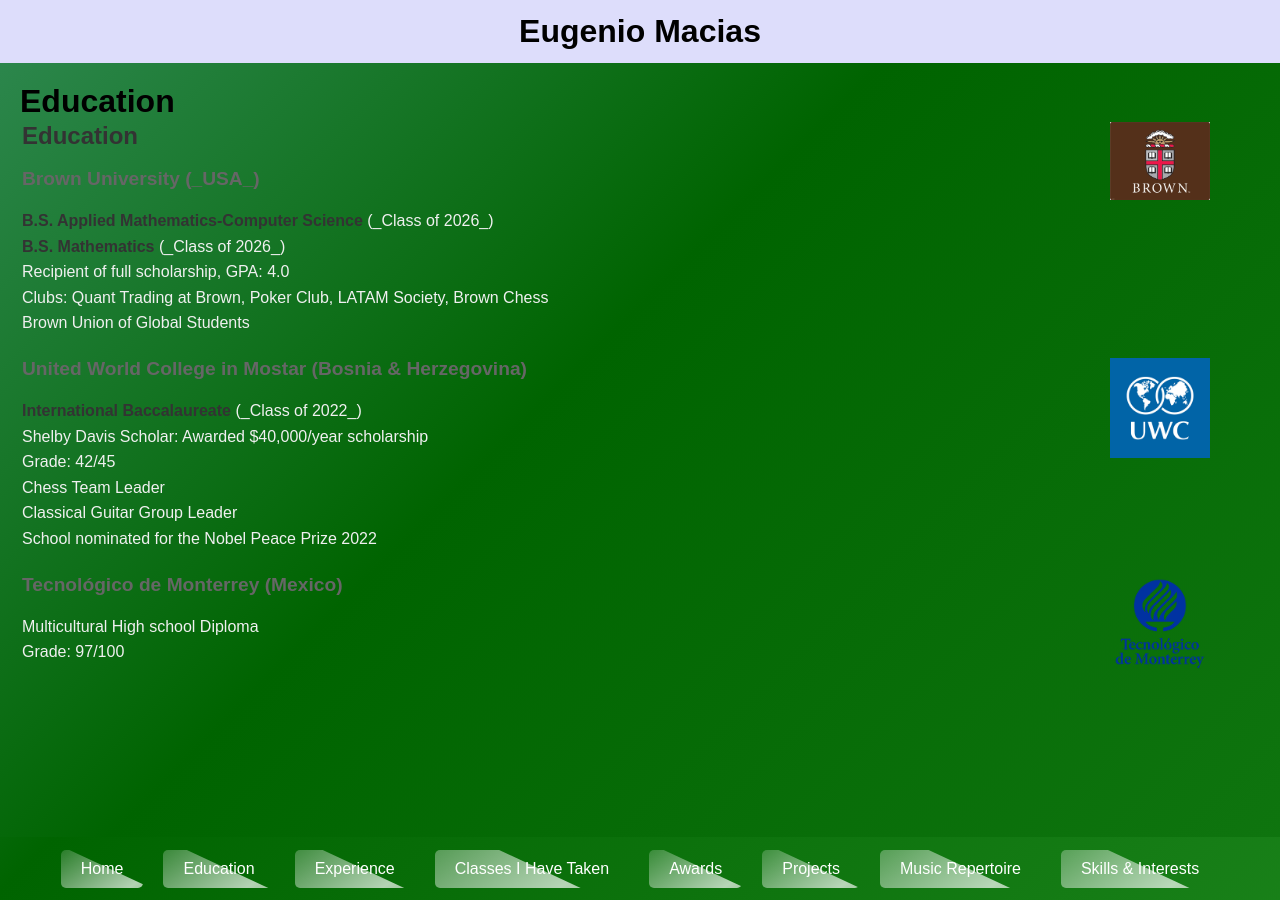
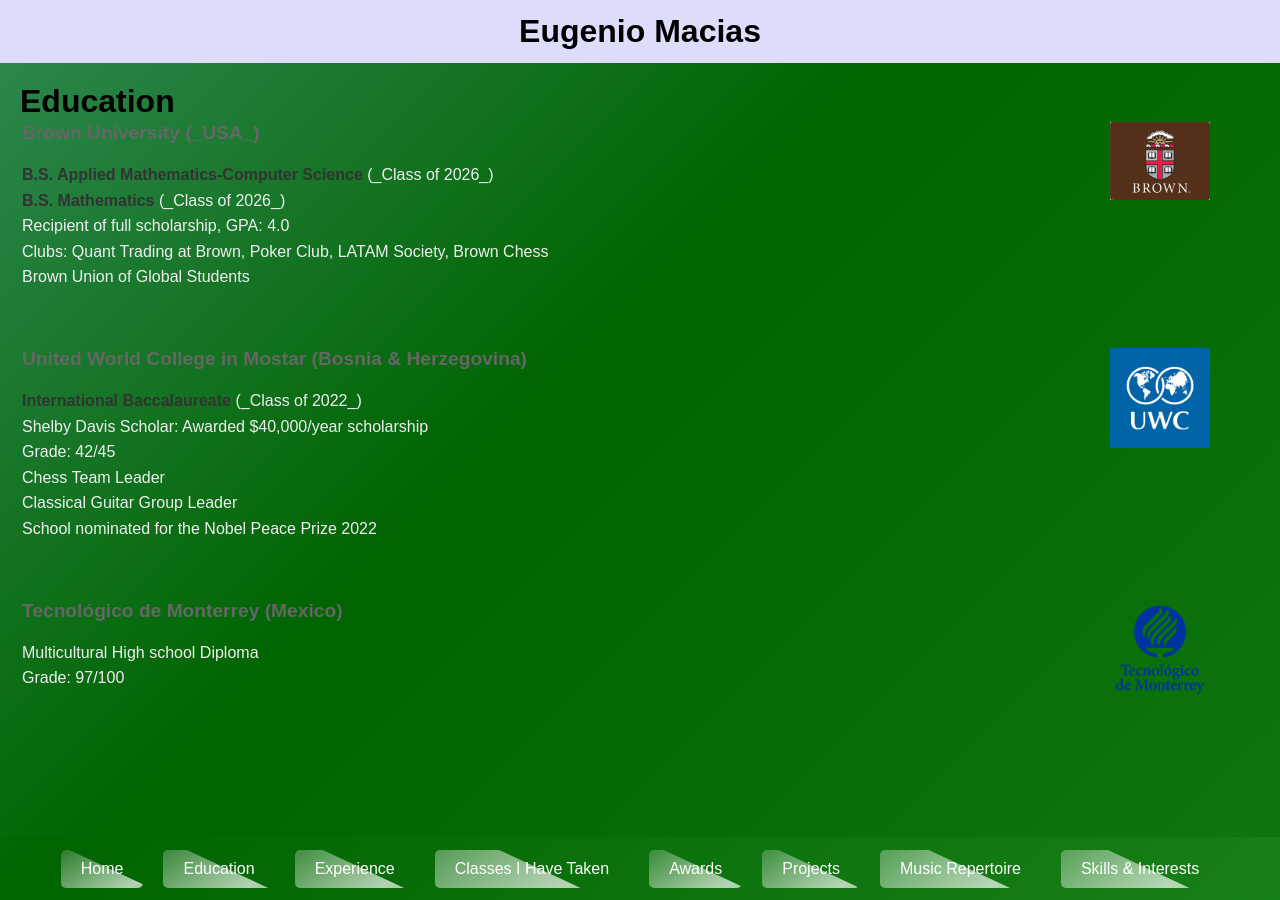
Before and after one commit to xXElGenio0203Xx/eugenio-macias.github.io, a Jekyll site: the page built from education.md, in a window 1280 px wide. Built offline with Jekyll 4.4.1, drawn with Linux system fonts in a browser that asks for light colours; some web fonts are replaced.

Commit message:
Update education.md

```diff
--- a/education.md
+++ b/education.md
@@ -9,14 +9,13 @@ title: Education
   <tr>
     <td style="vertical-align:top;">
 
-      <h2>Education</h2><br>
 
       <h3 style="font-weight: bold;">Brown University (_USA_)</h3><br>
       <p><strong>B.S. Applied Mathematics-Computer Science</strong> (_Class of 2026_)<br>
       <strong>B.S. Mathematics</strong> (_Class of 2026_)<br>
       Recipient of full scholarship, GPA: 4.0<br>
       Clubs: Quant Trading at Brown, Poker Club, LATAM Society, Brown Chess<br>
-      Brown Union of Global Students<br></p>
+      Brown Union of Global Students<br></p><br><br>
 
     </td>
     <td style="vertical-align:top; text-align:right;">
@@ -32,7 +31,7 @@ title: Education
       Grade: 42/45<br>
       Chess Team Leader<br>
       Classical Guitar Group Leader<br>
-      School nominated for the Nobel Peace Prize 2022<br></p>
+      School nominated for the Nobel Peace Prize 2022<br></p><br><br>
 
     </td>
     <td style="vertical-align:top; text-align:right;">
@@ -44,7 +43,7 @@ title: Education
 
       <h3 style="font-weight: bold;">Tecnológico de Monterrey (Mexico)</h3><br>
       <p>Multicultural High school Diploma<br>
-      Grade: 97/100<br></p>
+      Grade: 97/100<br></p><br>
 
     </td>
     <td style="vertical-align:top; text-align:right;">
```
